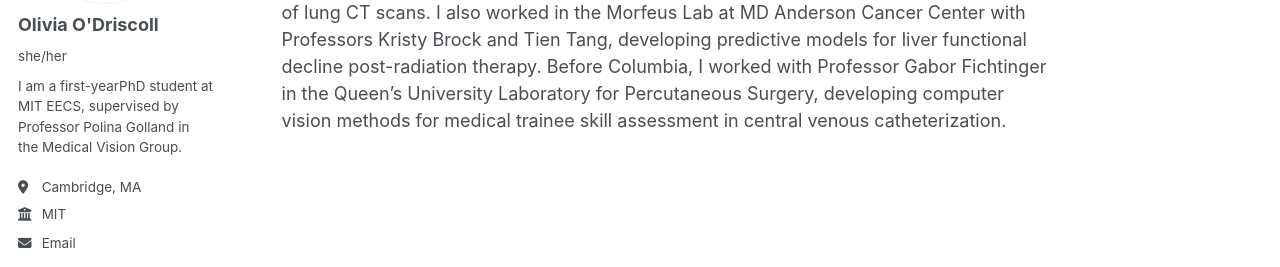
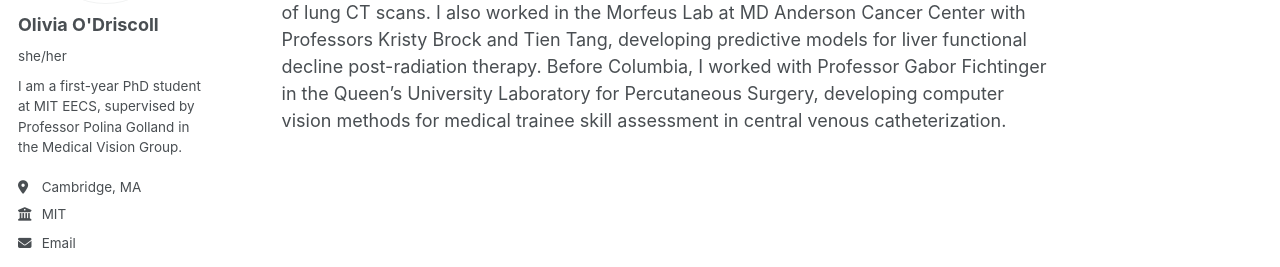
Before and after one commit to OliviaODriscoll/oliviaodriscoll.github.io, a Jekyll site: the page built from _pages/about.md, in a window 1280 px wide. Shown: the part 309-576 px from the top of the page. Built offline with Jekyll 4.4.1, drawn with Linux system fonts in a browser that asks for light colours; some web fonts are replaced; a script that is not in the unit is left out.

Commit message:
fixed typo

```diff
--- a/_config.yml
+++ b/_config.yml
@@ -25,7 +25,7 @@ author:
   avatar           : "oodriscoll_headshot.jpeg"
   name             : "Olivia O'Driscoll"
   pronouns         : "she/her"
-  bio              : "I am a first-yearPhD student at MIT EECS, supervised by Professor Polina Golland in the Medical Vision Group."
+  bio              : "I am a first-year PhD student at MIT EECS, supervised by Professor Polina Golland in the Medical Vision Group."
   location         : "Cambridge, MA"
   employer         : "MIT"
   uri              : # URL
```
